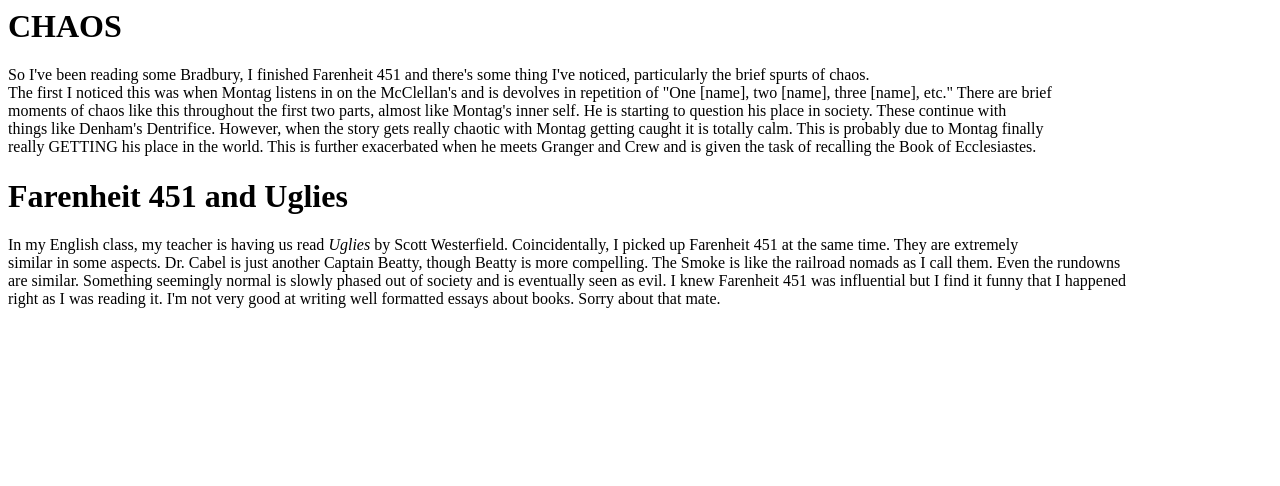
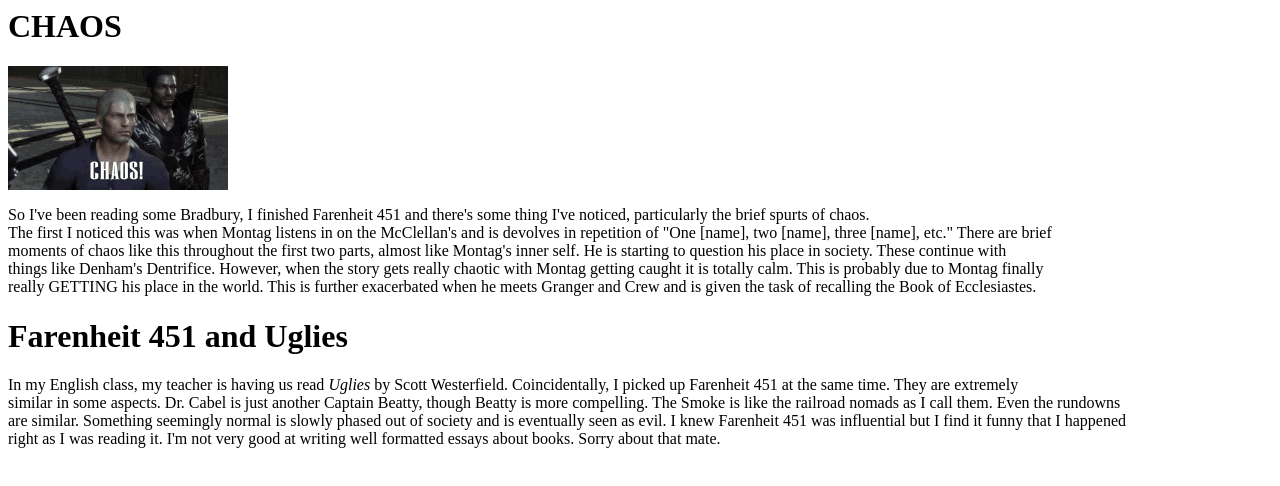
Before and after one commit to MastrCheef99/beefTestEnvironment, a plain HTML site: page chaos.html in a window 1280 px wide. Drawn offline with Linux system fonts and the light colour scheme.

Commit message:
Update chaos.html

```diff
--- a/chaos.html
+++ b/chaos.html
@@ -1,6 +1,7 @@
 <DOCTYPE html>
   <html>
     <h1>CHAOS</h1>
+    <img src="img/D0045D9F-D0D2-4127-A153-8FA285078C45.gif">
     <p>So I've been reading some Bradbury, I finished Farenheit 451 and there's some thing I've noticed, particularly the brief spurts of chaos.<br>
     The first I noticed this was when Montag listens in on the McClellan's and is devolves in repetition of "One [name], two [name], three [name], etc." There are brief<br>
     moments of chaos like this throughout the first two parts, almost like Montag's inner self. He is starting to question his place in society. These continue with<br>
```
